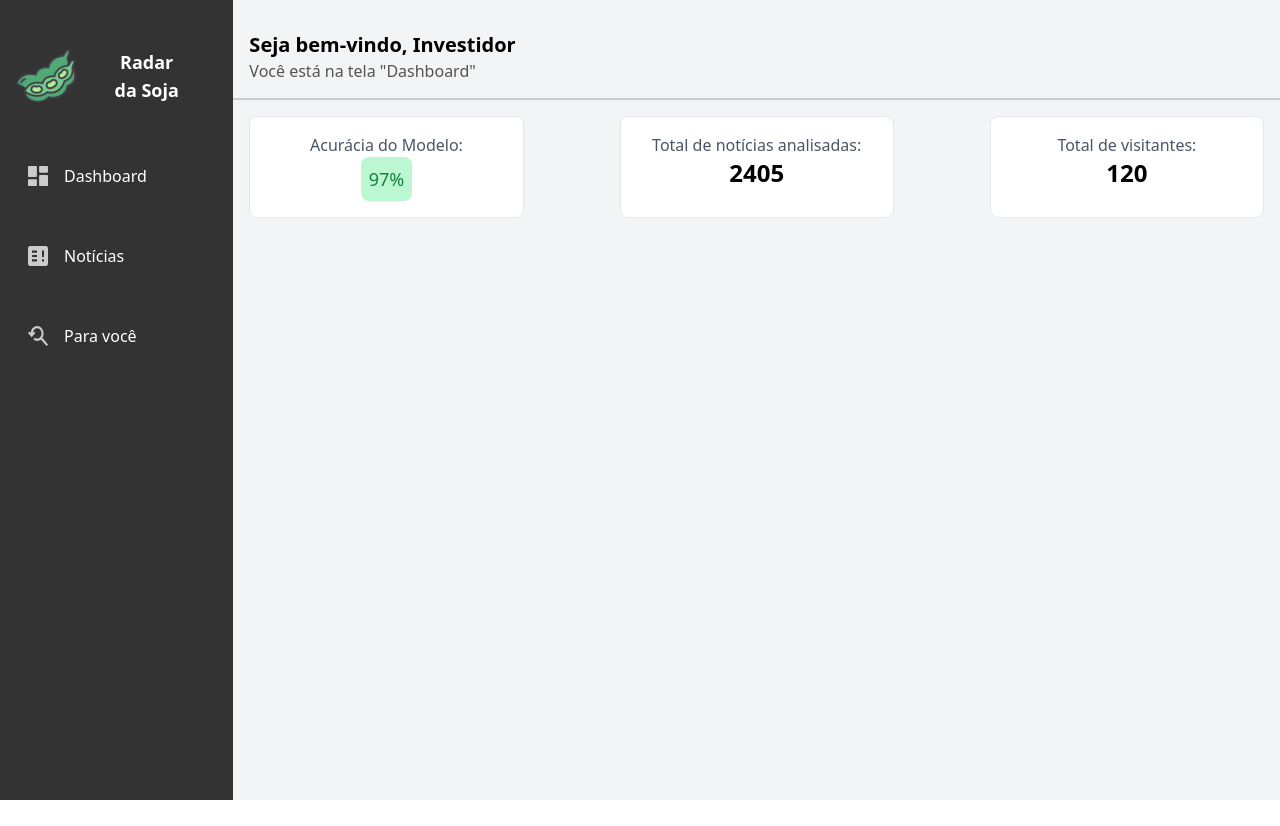
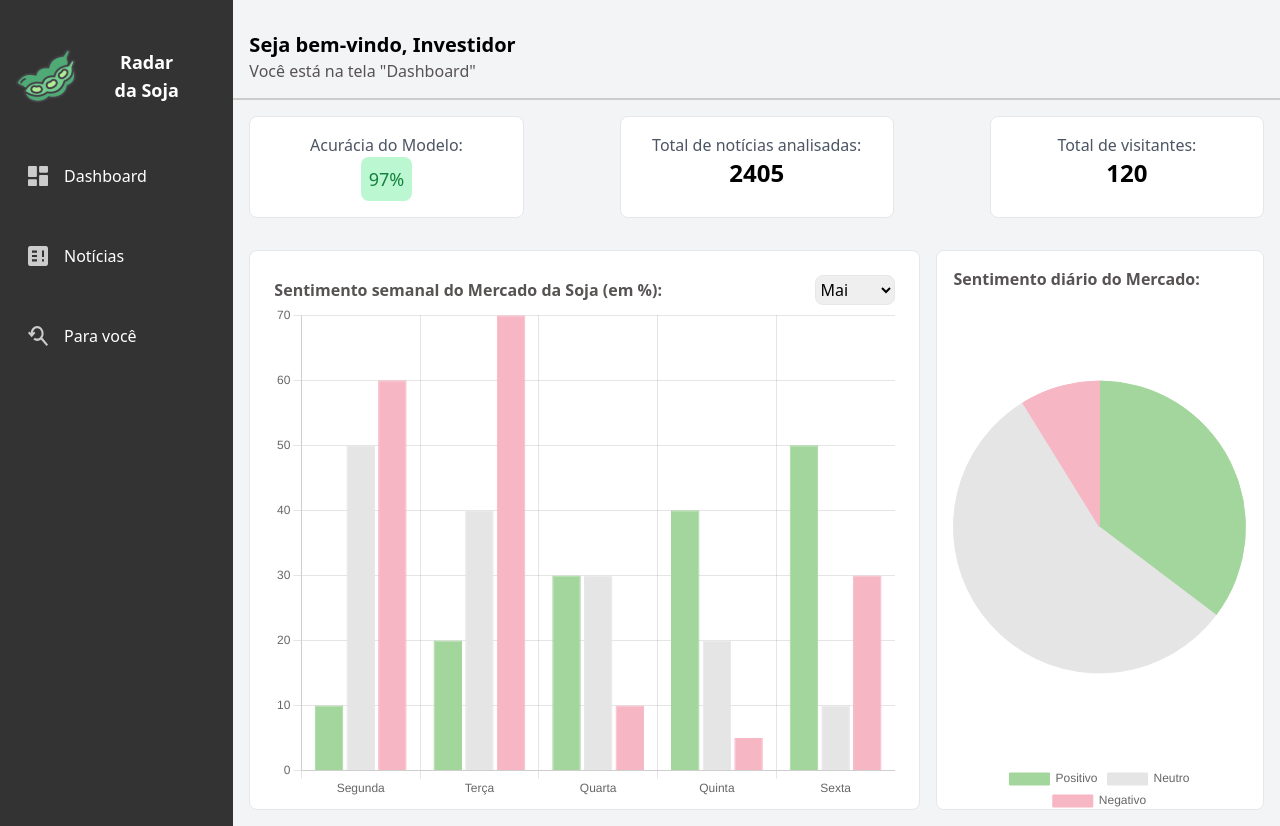
Before and after one commit to comitivaesperanca/frontend, a Next.js app: page / in a window 1280 px wide. Before the commit the page ends 800 px from the top, so only its background shows below. Built offline with nearby package versions, Linux system fonts and the light colour scheme.

Commit message:
Feature: Estruturando página inicial do Dashboard

```diff
--- a/components/BarChart.jsx
+++ b/components/BarChart.jsx
@@ -1,5 +1,4 @@
 import React, { useState, useEffect } from 'react';
-import { Bar } from 'react-chartjs-2';
 import {
   Chart as ChartJS,
   CategoryScale,
@@ -9,6 +8,7 @@ import {
   Tooltip,
   Legend,
 } from 'chart.js';
+import { SentimentsBarChart } from './SentimentsBarChart';
 
 ChartJS.register(
   CategoryScale,
@@ -20,43 +20,36 @@ ChartJS.register(
 );
 
 const BarChart = () => {
-  const [chartData, setChartData] = useState({
-    datasets: [],
-  });
-
-  const [chartOptions, setChartOptions] = useState({});
+  const [searchMonth, setSearchMonth] = useState(new Date().getMonth() + 1);
 
   useEffect(() => {
-    setChartData({
-        labels: ['Mon', 'Tues', 'Wed', 'Thurs', 'Fri', 'Sat', 'Sun'],
-        datasets: [
-            {
-                label: 'Sales $',
-                data: [18127, 22201, 19490, 17938, 24182, 17842, 22475],
-                borderColor: 'rgb(53, 162, 235)',
-                backgroundColor: 'rgb(53, 162, 235, 0.4',
-              },
-        ]
-    })
-    setChartOptions({
-        plugins: {
-            legend: {
-                position: 'top',
-            },
-            title: {
-                display: true,
-                text: 'Daily Revenue'
-            }
-        },
-        maintainAspectRatio: false,
-        responsive: true
-    })
-  }, [])
+  }, []);
+
+  const changeMonth = ({ target }) => {
+    setSearchMonth(target.value);
+  };
 
   return (
     <>
-      <div className='w-full md:col-span-2 relative lg:h-[70vh] h-[50vh] m-auto p-4 border rounded-lg bg-white'>
-        <Bar data={chartData} options={chartOptions} />
+      <div className='w-full md:col-span-2 relative lg:h-[70vh] h-[50vh] m-auto px-6 pb-10 pt-6 border rounded-lg bg-white'>
+        <div className='flex justify-between items-center '>
+          <h1 className='text-[#575353] font-bold'>Sentimento semanal do Mercado da Soja (em %):</h1>
+          <select id="month" value={searchMonth} onChange={changeMonth} class="enabled:hover:border-gray-400 disabled:opacity-75 h-[30px] w-[80px] border rounded-lg">
+            <option value="1">Jan</option>
+            <option value="2">Fev</option>
+            <option value="3">Mar</option>
+            <option value="4">Abr</option>
+            <option value="5">Mai</option>
+            <option value="6">Jun</option>
+            <option value="7">Jul</option>
+            <option value="8">Ago</option>
+            <option value="9">Set</option>
+            <option value="10">Out</option>
+            <option value="11">Nov</option>
+            <option value="12">Dez</option>
+          </select>
+        </div>
+        <SentimentsBarChart />
       </div>
     </>
   );
--- /dev/null
+++ b/components/PieChart.jsx
@@ -0,0 +1,50 @@
+import React, { useState, useEffect } from 'react';
+import { Chart as ChartJS, ArcElement, Tooltip, Legend } from 'chart.js';
+import { Pie } from 'react-chartjs-2';
+
+ChartJS.register(ArcElement, Tooltip, Legend);
+
+export function PieChart() {
+  const [chartData, setChartData] = useState({
+    datasets: [],
+  });
+
+  const [chartOptions, setChartOptions] = useState({});
+
+  useEffect(() => {
+    setChartData({
+      labels: ['Positivo', 'Neutro', 'Negativo'],
+      datasets: [
+        {
+          label: 'Sentimentos',
+          data: [12, 19, 3],
+          backgroundColor: [
+            'rgba(163, 214, 156)',
+            'rgba(229, 229, 229)',
+            'rgba(247, 182, 196)',
+          ],
+          borderColor: [
+            'rgba(163, 214, 156, 1)',
+            'rgba(229, 229, 229, 1)',
+            'rgba(247, 182, 196, 1)',
+          ],
+          borderWidth: 1,
+        },
+      ],
+    })
+    setChartOptions({
+        plugins: {
+            legend: {
+                position: 'bottom',
+            },
+            title: {
+                display: false,
+            }
+        },
+        maintainAspectRatio: false,
+        responsive: true
+    })
+  }, []);
+
+  return <Pie  data={chartData} options={chartOptions}  />;
+}
--- a/components/RecentOrders.jsx
+++ /dev/null
@@ -1,30 +0,0 @@
-import React from 'react';
-import { data } from '../data/data.js';
-import { FaShoppingBag } from 'react-icons/fa';
-
-const RecentOrders = () => {
-  return (
-    <div className='w-full col-span-1 relative lg:h-[70vh] h-[50vh] m-auto p-4 border rounded-lg bg-white overflow-scroll'>
-      <h1>Recent Orders</h1>
-      <ul>
-        {data.map((order, id) => (
-          <li
-            key={id}
-            className='bg-gray-50 hover:bg-gray-100 rounded-lg my-3 p-2 flex items-center cursor-pointer'
-          >
-            <div className='bg-purple-100 rounded-lg p-3'>
-              <FaShoppingBag className='text-purple-800' />
-            </div>
-            <div className='pl-4'>
-              <p className='text-gray-800 font-bold'>${order.total}</p>
-              <p className='text-gray-400 text-sm'>{order.name.first}</p>
-            </div>
-            <p className='lg:flex md:hidden absolute right-6 text-sm'>{order.date}</p>
-          </li>
-        ))}
-      </ul>
-    </div>
-  );
-};
-
-export default RecentOrders;
--- /dev/null
+++ b/components/SentimentsBarChart.jsx
@@ -0,0 +1,84 @@
+import React, { useState, useEffect } from 'react';
+import {
+  Chart as ChartJS,
+  CategoryScale,
+  LinearScale,
+  BarElement,
+  Title,
+  Tooltip,
+  Legend,
+} from 'chart.js';
+import { Bar } from 'react-chartjs-2';
+
+ChartJS.register(
+  CategoryScale,
+  LinearScale,
+  BarElement,
+  Title,
+  Tooltip,
+  Legend
+);
+
+export function SentimentsBarChart() {
+    const [chartData, setChartData] = useState({
+        datasets: [],
+      });
+
+      const [chartOptions, setChartOptions] = useState({});
+
+      useEffect(() => {
+        setChartData({
+            labels: ['Segunda', 'Terça', 'Quarta', 'Quinta', 'Sexta'],
+            datasets: [
+                {
+                    label: 'Positivo',
+                    data: [10, 20, 30, 40, 50],
+                    backgroundColor: [
+                        'rgba(163, 214, 156)',
+                    ],
+                    borderColor: [
+                        'rgba(163, 214, 156, 1)',
+                    ],
+                    borderWidth: 1,
+                },
+                {
+                    label: 'Neutro',
+                    data: [50, 40, 30, 20, 10],
+                    backgroundColor: [
+                        'rgba(229, 229, 229)',
+                    ],
+                    borderColor: [
+                        'rgba(229, 229, 229, 1)',
+                    ],
+                    borderWidth: 1,
+                },
+                {
+                    label: 'Negativo',
+                    data: [60, 70, 10, 5, 30],
+                    backgroundColor: [
+                        'rgba(247, 182, 196)',
+                    ],
+                    borderColor: [
+                        'rgba(247, 182, 196, 1)',
+                    ],
+                    borderWidth: 1,
+                }
+            ]
+        })
+        setChartOptions({
+            responsive: true,
+            plugins: {
+                legend: {
+                    display: false
+                },
+                title: {
+                    display: false,
+                },
+            },
+            maintainAspectRatio: false,
+        })
+      }, []);
+
+
+  return <Bar data={chartData} options={chartOptions} />;
+}
--- /dev/null
+++ b/components/SentimentsPieChart.jsx
@@ -0,0 +1,13 @@
+import React from 'react';
+import { PieChart } from './PieChart.jsx';
+
+const SentimentsPieChart = () => {
+  return (
+    <div className='w-full col-span-1 relative lg:h-[70vh] h-[50vh] m-auto p-4 border rounded-lg bg-white overflow-scroll'>
+      <h1 className='text-[#575353]  font-bold'>Sentimento diário do Mercado:</h1>
+      <PieChart />
+    </div>
+  );
+};
+
+export default SentimentsPieChart;
--- a/package.json
+++ b/package.json
@@ -10,7 +10,7 @@
   },
   "dependencies": {
     "@next/font": "13.1.2",
-    "chart.js": "^4.1.2",
+    "chart.js": "^4.2.1",
     "flowbite": "^1.6.5",
     "next": "13.1.2",
     "react": "18.2.0",
--- a/pages/index.js
+++ b/pages/index.js
@@ -2,7 +2,7 @@ import Head from 'next/head';
 import Header from '../components/Header';
 import TopCards from '../components/TopCards';
 import BarChart from '../components/BarChart';
-import RecentOrders from '../components/RecentOrders';
+import SentimentsPieChart from '../components/SentimentsPieChart';
 
 export default function Home() {
   return (
@@ -13,15 +13,14 @@ export default function Home() {
         <meta name='viewport' content='width=device-width, initial-scale=1' />
         <link rel='icon' href='/soy-logo.svg' />
         <script src="https://cdnjs.cloudflare.com/ajax/libs/flowbite/1.6.5/datepicker.min.js"></script>
-
       </Head>
       <main className='bg-gray-100 min-h-screen'>
         <Header />
         <TopCards />
-        {/* <div className='p-4 grid md:grid-cols-3 grid-cols-1 gap-4'>
+        <div className='p-4 grid md:grid-cols-3 grid-cols-1 gap-4'>
           <BarChart />
-          <RecentOrders />
-        </div> */}
+          <SentimentsPieChart />
+        </div>
       </main>
     </>
   );
```
Also changed, not shown: 1 other file (tests, documents, lock files or other folders).
